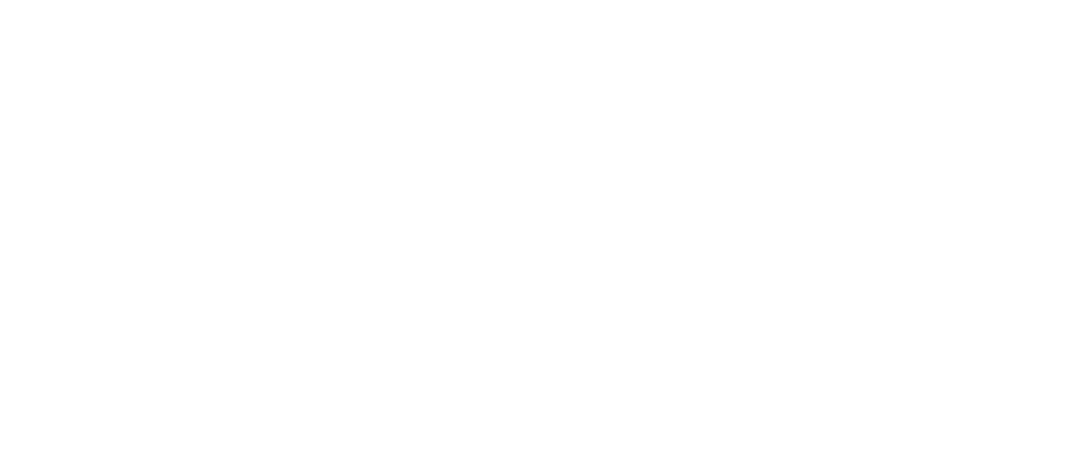
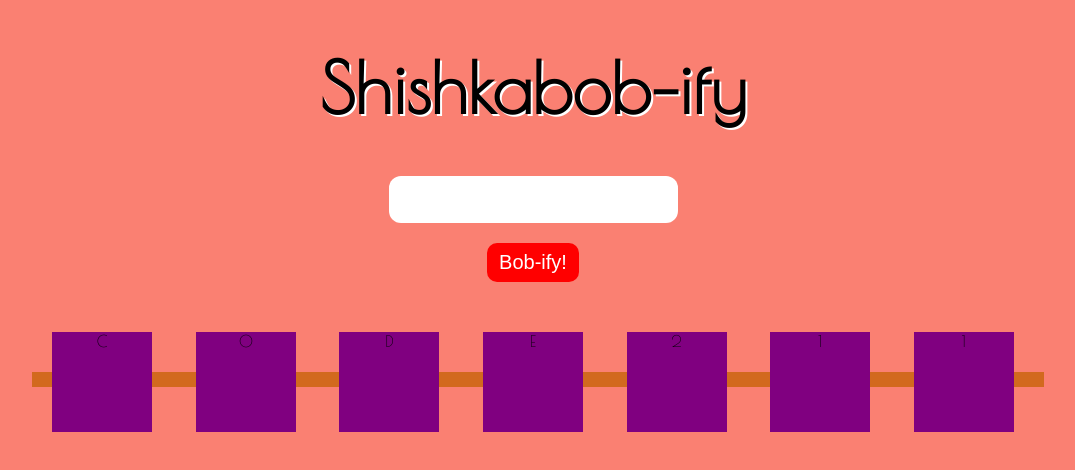
Before and after one commit to eckels/advancedwebsite, a plain HTML site: page index.html in a window 1280 px wide. Shown: the whole page, without its empty margins (107-1182 px from the left). Drawn offline with nearby package versions, Linux system fonts and the light colour scheme.

Commit message:
UPDATED 2:27

```diff
--- a/index.html
+++ b/index.html
@@ -2,11 +2,40 @@
 <html lang="en">
 <head>
   <link rel="stylesheet" href="style.css">
+  <link href="https://fonts.googleapis.com/css?family=Poiret+One" rel="stylesheet">
   <script src="script.js"></script>
-  <title>My Website</title>
+  <title>Shishkabob-ify</title>
 </head>
 
 <body>
+  <h1>Shishkabob-ify</h1>
+    <input type="text" id="mytext">
+    <button>Bob-ify!</button>
+
+
+    <div id="bob">
+      <div class="bob1">
+        <p>C</p>
+      </div>
+      <div class="bob2">
+        <p>O</p>
+      </div>
+      <div class="bob3">
+        <p>D</p>
+      </div>
+      <div class="bob1">
+        <p>E</p>
+      </div>
+      <div class="bob2">
+        <p>2</p>
+      </div>
+      <div class="bob3">
+        <p>1</p>
+      </div>
+      <div class="bob1">
+        <p>1</p>
+      </div>
+    </div>
 
 </body>
 
--- a/style.css
+++ b/style.css
@@ -1,3 +1,85 @@
 body {
+  background-color: #FA8072;
+  font-family: 'Poiret One', cursive;
+}
+
+h1 {
+  font-size: 70px;
+  text-align: center;
+  text-shadow: 2px 2px 0px white;
+}
+
+input {
+  display: block;
+  margin-left: auto;
+  margin-right: auto;
+  font-size: 20px;
+  padding: 12px;
+  border-radius: 12px;
+  border: none;
+  outline: none;
+}
+
+button {
+  display: block;
+  margin-left: auto;
+  margin-right: auto;
+  margin-top: 20px;
+  padding: 8px 12px 8px 12px;
+  background-color: red;
+  border-radius: 10px;
+  color: white;
+  border: none;
+  font-size: 20px;
+}
+
+#bob {
+  margin-left: auto;
+  margin-right: auto;
+  text-align: center;
+  margin-top: 50px;
+}
+/* Meat */
+.bob1 {
+  display: inline-block;
+  height: 15px;
+  width: 150px;
+  background-color: #D2691E;
+  margin-right: -10px;
+}
+/* Tomato */
+.bob2 {
+  display: inline-block;
+  height: 15px;
+  width: 150px;
+  background-color: #D2691E;
+  margin-right: -10px;
+}
+/* Cucumber */
+.bob3 {
+  display: inline-block;
+  height: 15px;
+  width: 150px;
+  background-color: #D2691E;
+  margin-right: -10px;
+}
+
+p {
+  background-color: purple;
+  height: 100px;
+  width: 100px;
+  margin-top: -40px;
+  margin-left: 20px;
+}
+
+.bob1 p {
 
 }
+
+.bob2 p {
+
+}
+
+.bob3 p {
+
+}
```
